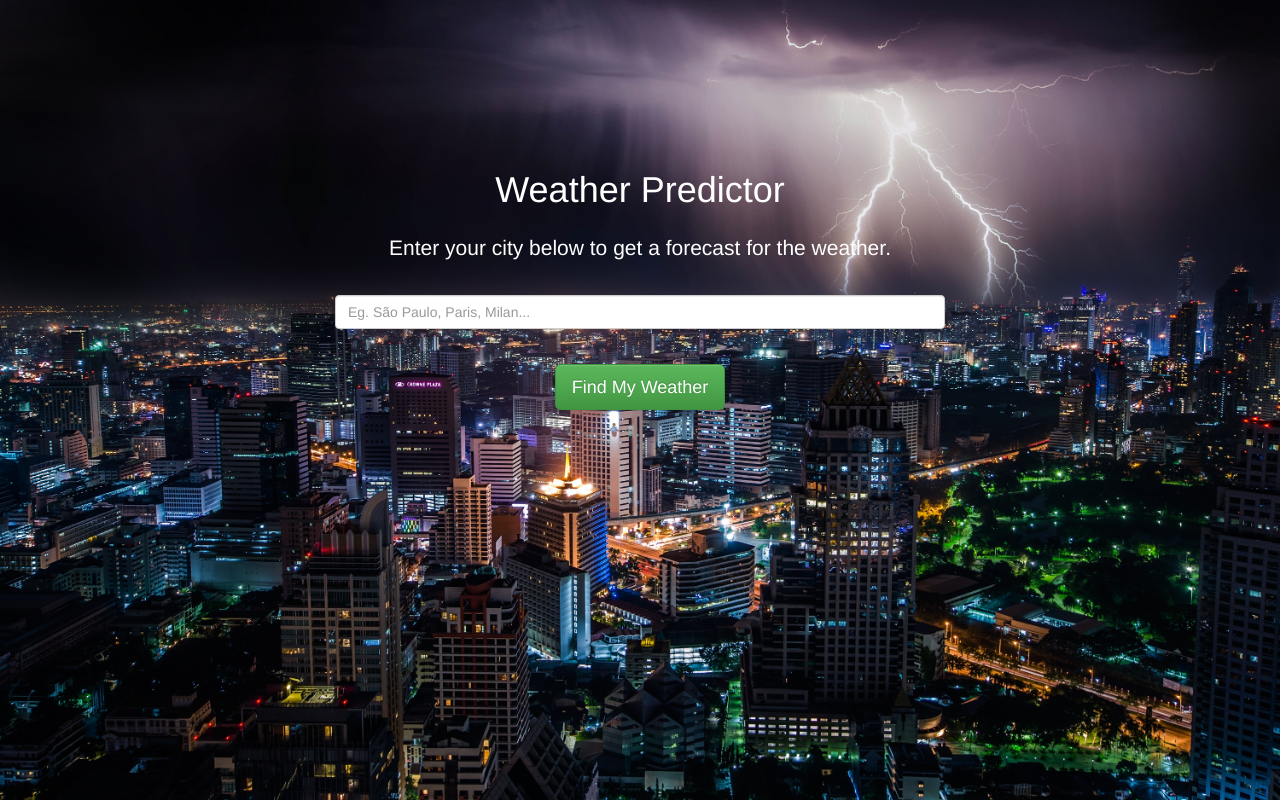
After one commit to larirabello/studies-php, a PHP site: page /187_weatherscraper.php in a window 1280 px wide. The commit adds this page. Run offline with PHP 8.4, Linux system fonts and the light colour scheme.

Commit message:
including the weather project and its images directory

```diff
--- /dev/null
+++ b/187_weatherscraper.php
@@ -0,0 +1,68 @@
+<!doctype HTML>
+<html lang="pt-BR">
+<head>
+  <title> Learning PHP </title>
+  <meta charset="utf-8" />
+    <!-- Latest compiled and minified CSS -->
+  <link rel="stylesheet" href="//maxcdn.bootstrapcdn.com/bootstrap/3.3.6/css/bootstrap.min.css" integrity="sha384-1q8mTJOASx8j1Au+a5WDVnPi2lkFfwwEAa8hDDdjZlpLegxhjVME1fgjWPGmkzs7" crossorigin="anonymous">
+
+  <!-- Optional theme -->
+  <link rel="stylesheet" href="//maxcdn.bootstrapcdn.com/bootstrap/3.3.6/css/bootstrap-theme.min.css" integrity="sha384-fLW2N01lMqjakBkx3l/M9EahuwpSfeNvV63J5ezn3uZzapT0u7EYsXMjQV+0En5r" crossorigin="anonymous">
+<style>
+    html, body {
+      height: 100%;
+    }
+  .container {
+    background-image: url("images/img1.jpg");
+    width: 100%;
+    height: 100%;
+    background-size: cover;
+    background-position: center;
+    padding-top: 150px;
+  }
+
+  .center {
+    text-align: center;
+  }
+
+  .white {
+    color:white;
+  }
+
+  p {
+    padding-top: 13px;
+    padding-bottom: 13px;
+  }
+
+  button {
+    margin-top: 20px;
+  }
+</style>
+
+</head>
+<body>
+  <div class="container">
+
+    <div class="row">
+
+      <div class="col-md-6 col-md-offset-3 center">
+        <h1 class="center white">Weather Predictor</h1>
+        <p class="lead center white">Enter your city below to get a forecast for the weather.</p>
+        <form>
+          <div class="form-group">
+            <input type="text" class="form-control" name="city" id="city" placeholder="Eg. São Paulo, Paris, Milan..."/>
+          </div>
+          <button class="btn btn-success btn-lg">Find My Weather</button>
+        </form>
+      </div>
+
+    </div>
+
+  </div>
+
+
+  <script src="//code.jquery.com/jquery-1.12.0.min.js"></script>
+  <!-- Latest compiled and minified JavaScript -->
+  <script src="//maxcdn.bootstrapcdn.com/bootstrap/3.3.6/js/bootstrap.min.js" integrity="sha384-0mSbJDEHialfmuBBQP6A4Qrprq5OVfW37PRR3j5ELqxss1yVqOtnepnHVP9aJ7xS" crossorigin="anonymous"></script>
+</body>
+</html>
```
Also changed, not shown: 185_contactform.php (+26 -25 lines), 187_scraper.php (added), images/img1.jpg (added).
